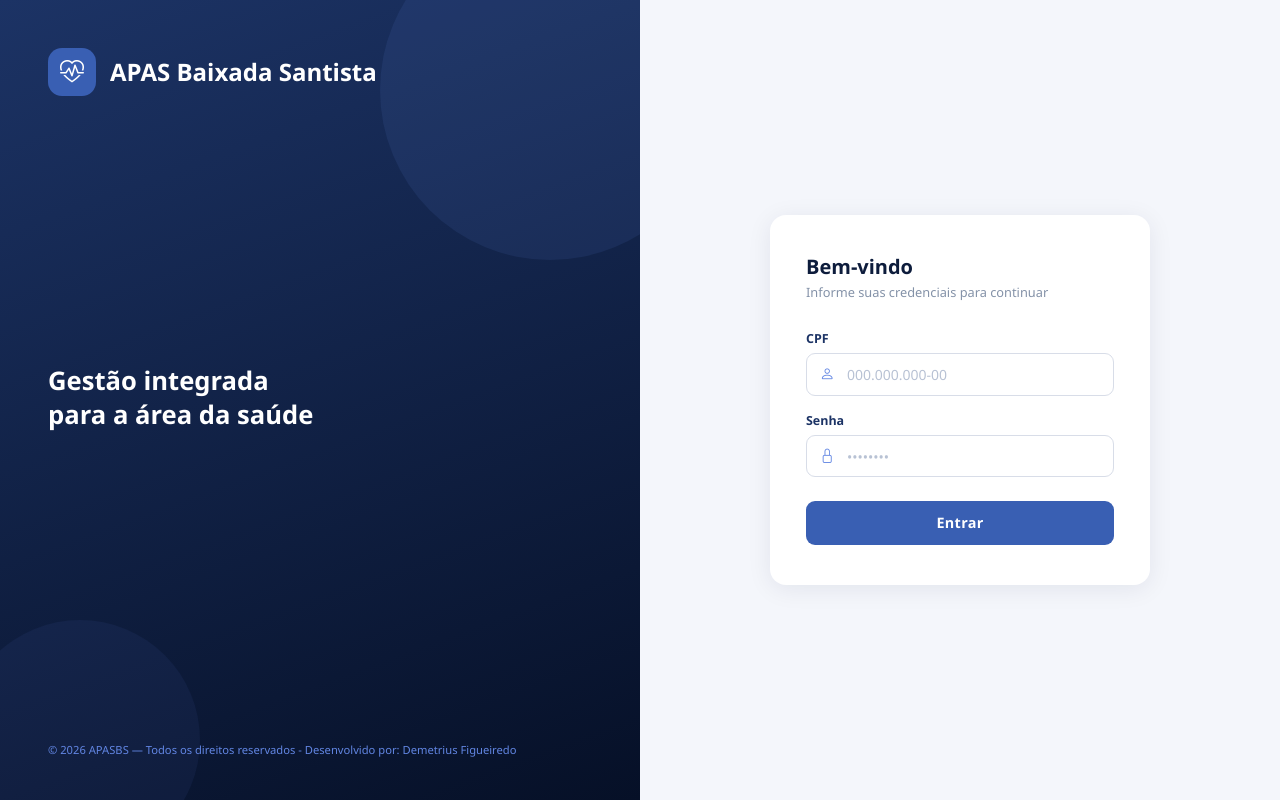
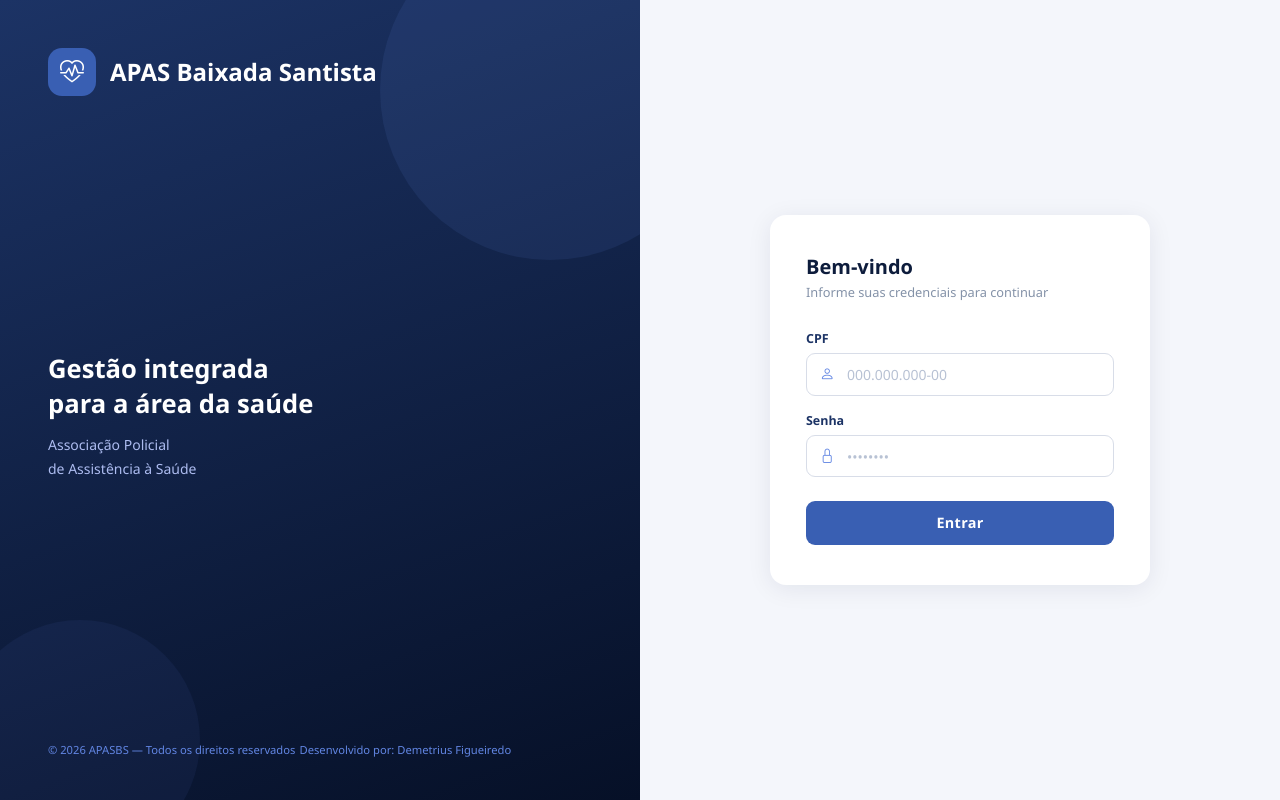
Before and after one commit to AiCode-1973/apasbs, a PHP site: page / in a window 1280 px wide. Run offline with PHP 8.4, Linux system fonts and the light colour scheme.

Commit message:
feat: Atualizar tagline e informações de direitos autorais no painel de login

```diff
--- a/modules/usuarios/views/login.php
+++ b/modules/usuarios/views/login.php
@@ -132,10 +132,12 @@
     </div>
     <div class="brand-tagline">
         <h2>Gestão integrada<br>para a área da saúde</h2>
-        <p><br></p>
+        <p>Associação Policial<br>de Assistência à Saúde</p>
     </div>
     <div class="brand-footer">
-        <span>&copy; <?= date('Y') ?> APASBS &mdash; Todos os direitos reservados - Desenvolvido por: Demetrius Figueiredo</span>
+        <span>&copy; <?= date('Y') ?> APASBS &mdash; Todos os direitos reservados</span>
+        <span>Desenvolvido por: Demetrius Figueiredo</span>
+
     </div>
 </div>
 
```
